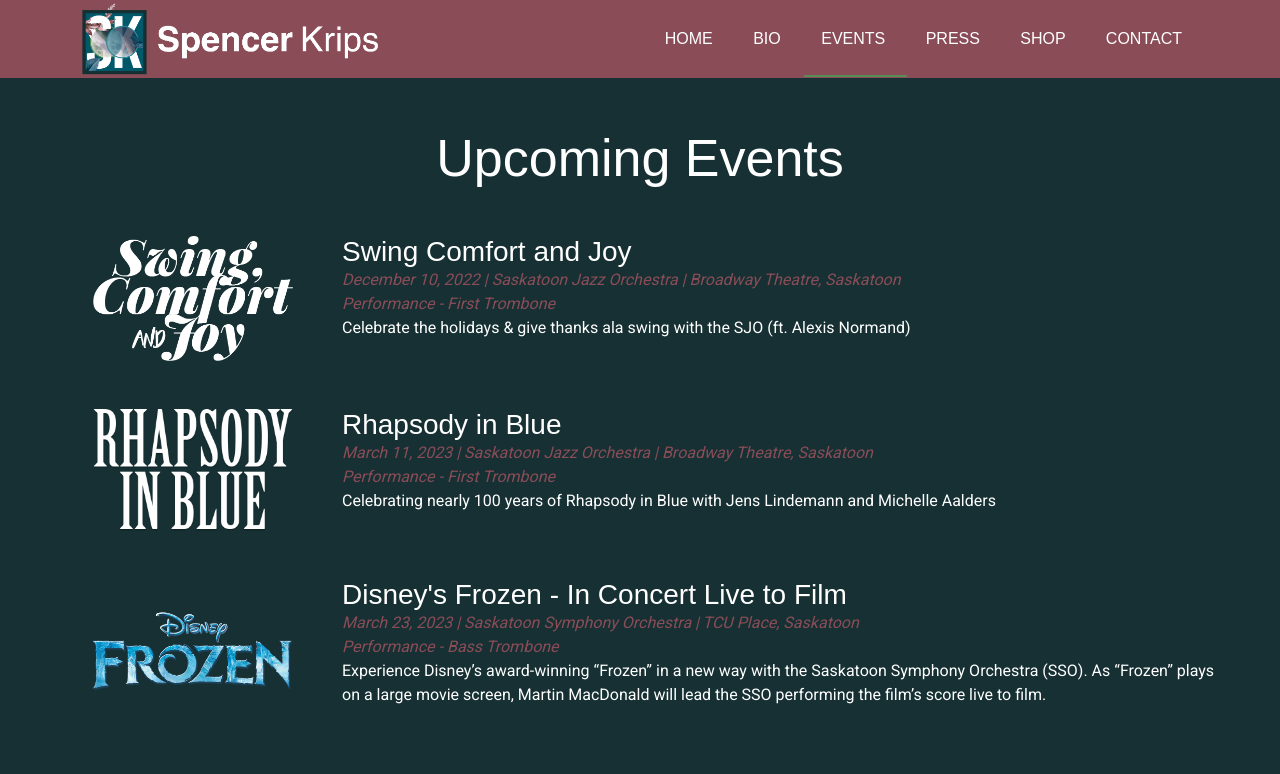
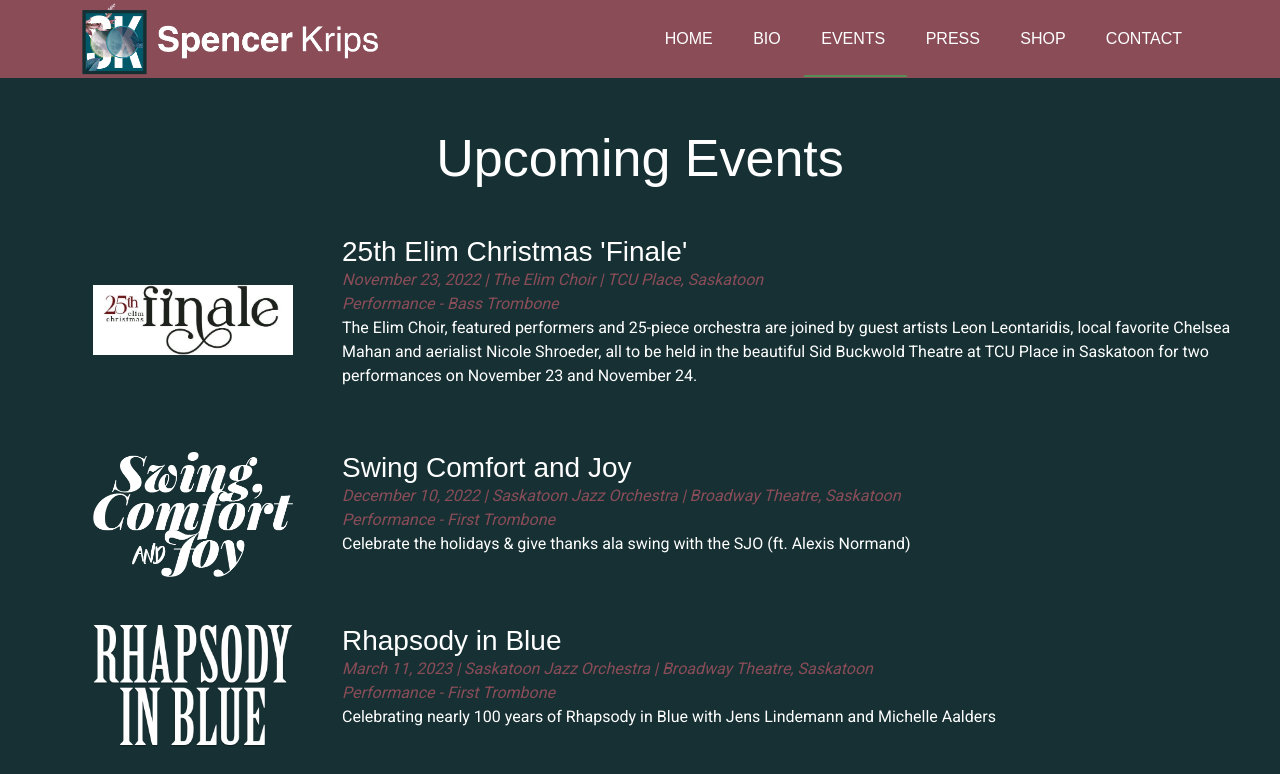
Before and after one commit to carmengoetz/spencer-krips-music, a Vue app: page /events in a window 1280 px wide. Shown: the top 774 px of the page. Built offline with nearby package versions, Linux system fonts and the light colour scheme.

Commit message:
Added event

```diff
--- a/src/constants/events.ts
+++ b/src/constants/events.ts
@@ -159,6 +159,18 @@
     },
     {
       index: 12,
+      title: "25th Elim Christmas 'Finale'",
+      who: "The Elim Choir",
+      date: new Date("2022-11-23T23:59:59"),
+      where: "TCU Place, Saskatoon",
+      what: "Performance - Bass Trombone",
+      description:
+"The Elim Choir, featured performers and 25-piece orchestra are joined by guest artists Leon Leontaridis, local favorite Chelsea Mahan and aerialist Nicole Shroeder, all to be held in the beautiful Sid Buckwold Theatre at TCU Place in Saskatoon for two performances on November 23 and November 24.",
+      image: require("../assets/events/elim-christmas-finale.jpeg"),
+      link: "https://www.elimchurch.ca/christmascelebration",
+    },
+    {
+      index: 13,
       title: "Swing Comfort and Joy",
       who: "Saskatoon Jazz Orchestra",
       date: new Date("2022-12-10T23:59:59"),
@@ -170,7 +182,7 @@
       link: "https://saskatoonjazzorchestra.com/event/swing-comfort-joy/",
     },
     {
-      index: 13,
+      index: 14,
       title: "Rhapsody in Blue",
       who: "Saskatoon Jazz Orchestra",
       date: new Date("2023-03-11T23:59:59"),
@@ -183,7 +195,7 @@
     },
 
     {
-      index: 14,
+      index: 15,
       title: "Disney's Frozen - In Concert Live to Film",
       who: "Saskatoon Symphony Orchestra",
       date: new Date("2023-03-23T23:59:59"),
@@ -195,7 +207,7 @@
       link: "https://saskatoonsymphony.org/event/frozen-in-concert/",
     },
     {
-      index: 15,
+      index: 16,
       title: "Pictures at an Exhibition Reimagined",
       who: "Saskatoon Jazz Orchestra",
       date: new Date("2023-04-29T23:59:59"),
```
Also changed, not shown: src/assets/events/elim-christmas-finale.jpeg (added).
